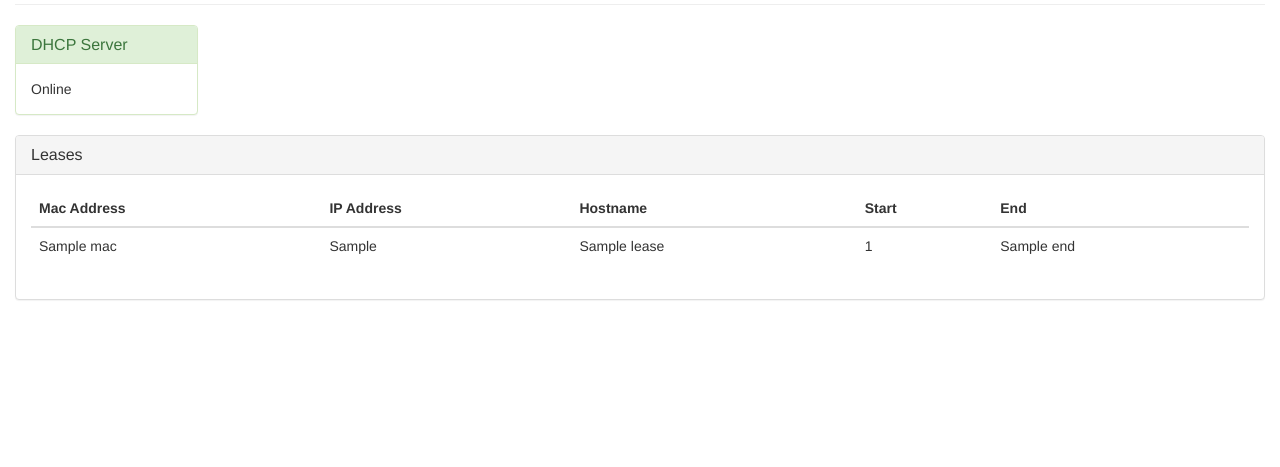
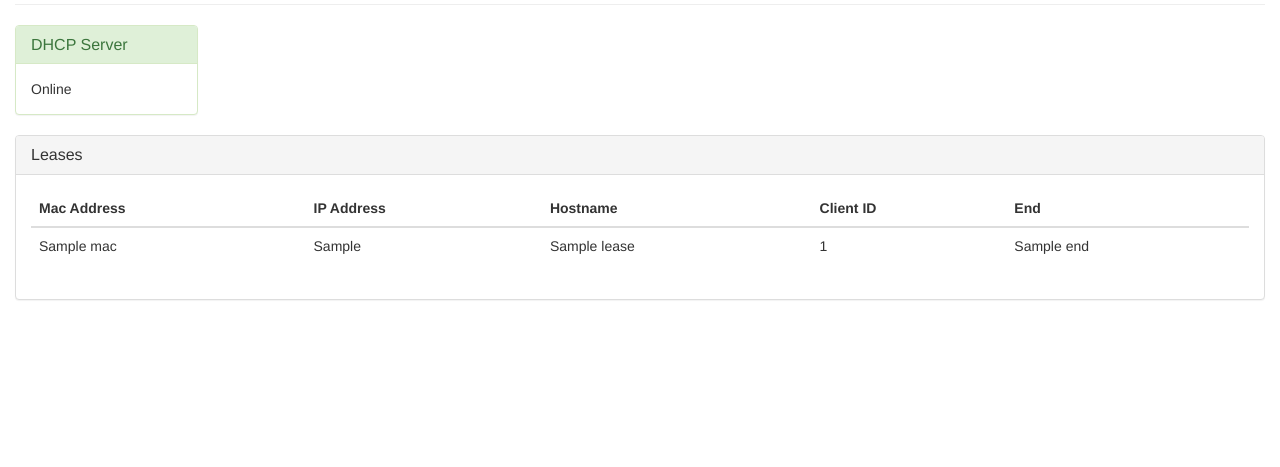
Before and after one commit to fservida/pi-pineapple, a Django app: template pi_pineapple/templates/dashboard/home/dhcp.html in a window 1280 px wide. Shown: the part 145-612 px from the top of the page. Run offline with Django 3.2, Linux system fonts and the light colour scheme; the template is opened without the code that fills it: most values are stand-ins (such as "Sample title", 1, 10 or a date in 2020); some libraries are stand-ins or nearby versions.

Commit message:
Fixed DHCP table headers

```diff
--- a/pi_pineapple/templates/dashboard/home/dhcp.html
+++ b/pi_pineapple/templates/dashboard/home/dhcp.html
@@ -25,7 +25,7 @@
                                     <th>Mac Address</th>
                                     <th>IP Address</th>
                                     <th>Hostname</th>
-                                    <th>Start</th>
+                                    <th>Client ID</th>
                                     <th>End</th>
                                 </tr>
                                 </thead>
--- a/pi_pineapple/templates/dashboard/models/base.html
+++ b/pi_pineapple/templates/dashboard/models/base.html
@@ -100,7 +100,7 @@
 <footer class="footer navbar-default navbar-bottom">
     <div class="container-fluid">
         <p class="text-muted">
-            Pi-Pineapple v0.2 - Copyright {{ copyright_year }} <a href="//www.francescoservida.ch">Francesco
+            Pi-Pineapple v0.2 - Copyright {{ copyright_year }} <a href="https://francescoservida.ch">Francesco
             Servida</a>
         </p>
         <div class="text-right">
```
